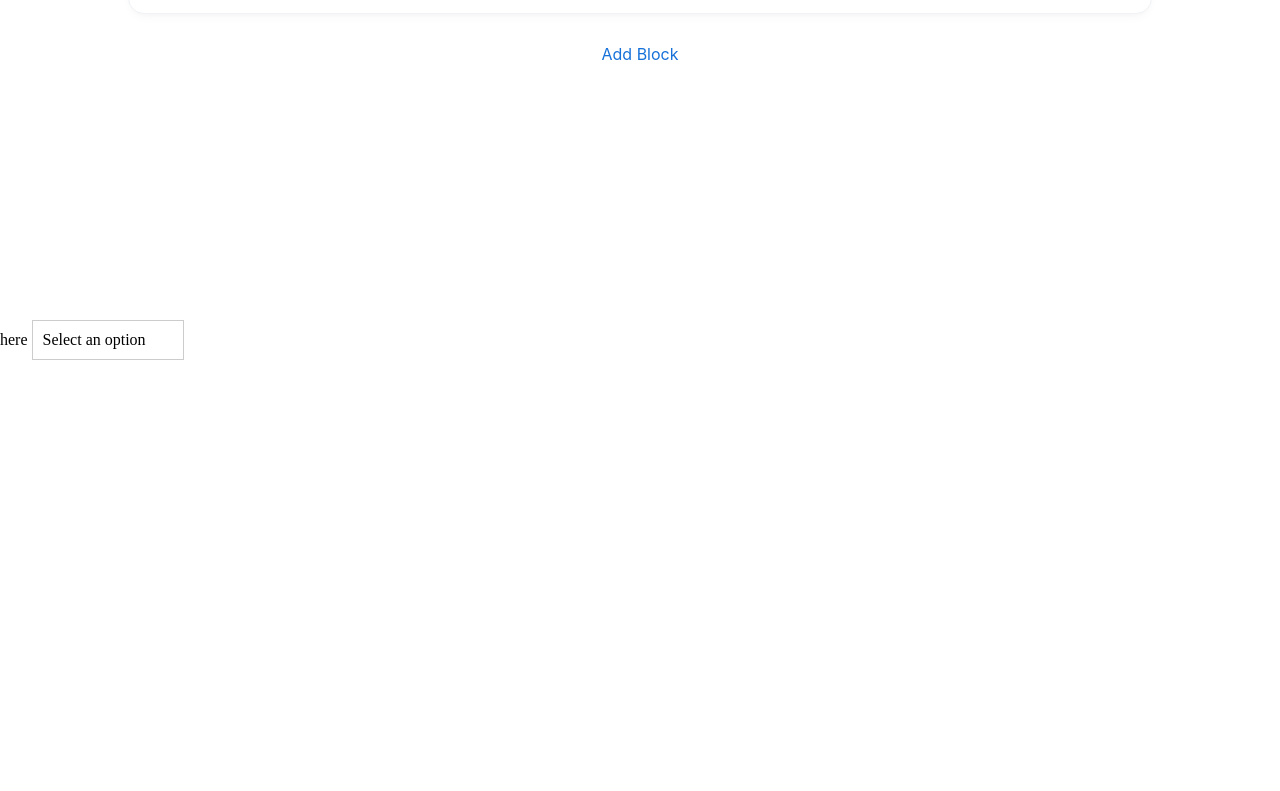
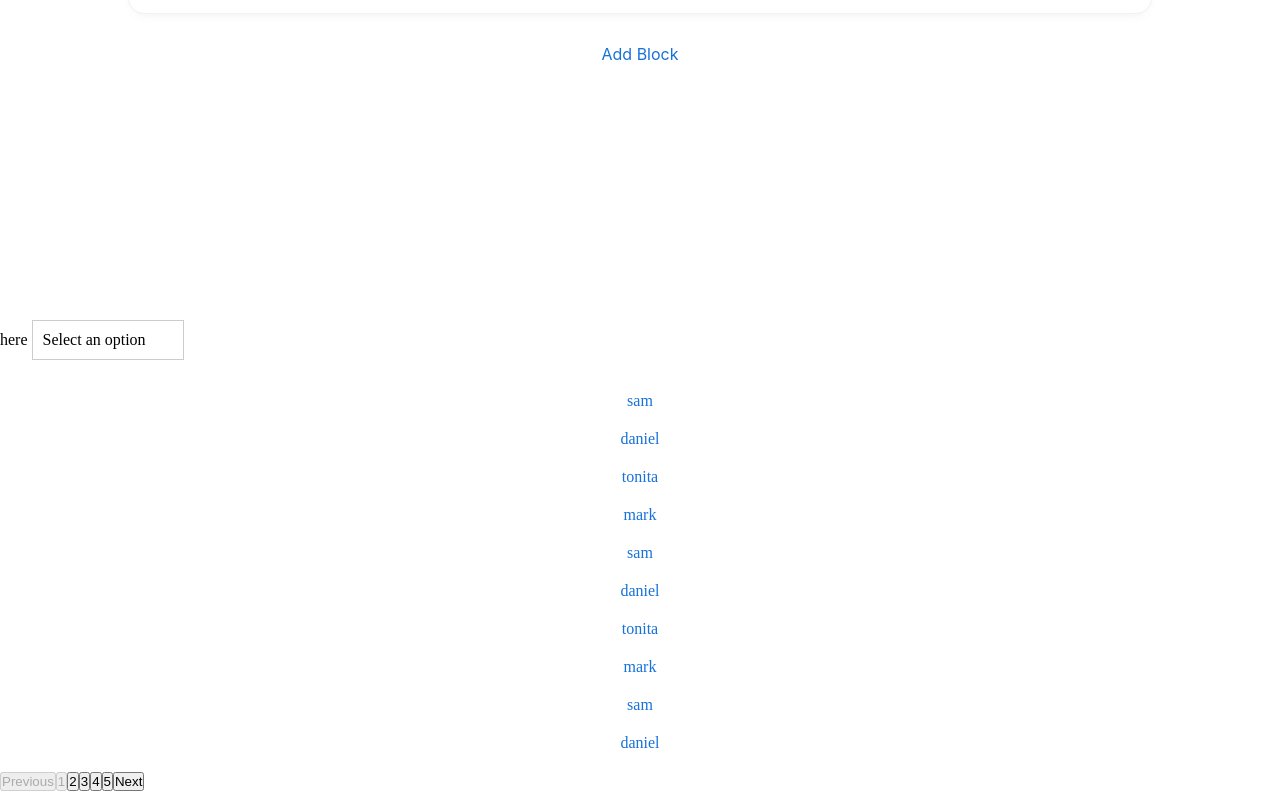
Before and after one commit to Sackah/sb-practice, an Angular app: page / in a window 1280 px wide. Shown: the part 480-1271 px from the top of the page. Before the commit the page ends 872 px from the top, so only its background shows below. Built offline with nearby package versions, Linux system fonts and the light colour scheme.

Commit message:
Pagination

```diff
--- a/src/app/app.component.html
+++ b/src/app/app.component.html
@@ -21,3 +21,17 @@
 here
 
 <app-custome-dropdown></app-custome-dropdown>
+
+
+<!-- .......Pagination -->
+
+<div *ngFor="let item of itemsOnCurrentPage">
+  <!-- Display item details here -->
+  <p>{{ item }}</p>
+</div>
+
+ <app-pagination
+    [currentPage]="currentPage"
+    [totalPages]="totalPages"
+    (pageChange)="changePage($event)"
+  ></app-pagination>
--- a/src/app/app.component.ts
+++ b/src/app/app.component.ts
@@ -9,6 +9,7 @@ import { SBForm } from './models/form.model';
 import { BlockComponent } from './components/block/block.component';
 import { SBBlock } from './models/block.model';
 import { CustomeDropdownComponent } from "./custome-dropdown/custome-dropdown.component";
+import { PaginationComponent } from "./pagination/pagination.component";
 
 @Component({
   selector: 'app-root',
@@ -22,8 +23,9 @@ import { CustomeDropdownComponent } from "./custome-dropdown/custome-dropdown.co
     TitleComponent,
     ImageComponent,
     BlockComponent,
-        CustomeDropdownComponent
-    ]
+    CustomeDropdownComponent,
+    PaginationComponent,
+  ],
 })
 export class AppComponent implements OnInit {
   image = new SBImage('https://picsum.photos/200/300');
@@ -55,4 +57,68 @@ export class AppComponent implements OnInit {
 
   // .................
 
+  items: any[] = [
+    /* Your array of items */
+    'sam',
+    'daniel',
+    'tonita',
+    'mark',
+    'sam',
+    'daniel',
+    'tonita',
+    'mark',
+    'sam',
+    'daniel',
+    'tonita',
+    'mark',
+    'sam',
+    'daniel',
+    'tonita',
+    'mark',
+    'sam',
+    'daniel',
+    'tonita',
+    'mark',
+    'sam',
+    'daniel',
+    'tonita',
+    'mark',
+    'sam',
+    'daniel',
+    'tonita',
+    'mark',
+    'sam',
+    'daniel',
+    'tonita',
+    'mark',
+    'sam',
+    'daniel',
+    'tonita',
+    'mark',
+    'sam',
+    'daniel',
+    'tonita',
+    'mark',
+    'sam',
+    'daniel',
+    'tonita',
+    'mark',
+  ];
+  itemsPerPage: number = 10; // Number of items to display per page
+  currentPage: number = 1;
+
+  get itemsOnCurrentPage(): any[] {
+    const startIndex = (this.currentPage - 1) * this.itemsPerPage;
+    return this.items.slice(startIndex, startIndex + this.itemsPerPage);
   }
+
+  get totalPages(): number {
+    return Math.ceil(this.items.length / this.itemsPerPage);
+  }
+
+  changePage(page: number) {
+    this.currentPage = page;
+  }
+
+
+}
--- /dev/null
+++ b/src/app/pagination/pagination.component.html
@@ -0,0 +1,12 @@
+<!-- <div class="pagination">
+  <button (click)="previousPage()" [disabled]="currentPage === 1">Previous</button>
+  <span>{{ currentPage }} / {{ totalPages }}</span>
+  <button (click)="nextPage()" [disabled]="currentPage === totalPages">Next</button>
+</div> -->
+
+<!-- pagination.component.html -->
+<div class="pagination">
+  <button (click)="changePage(currentPage - 1)" [disabled]="currentPage === 1">Previous</button>
+  <button *ngFor="let page of pagesArray" (click)="changePage(page)" [disabled]="currentPage === page">{{ page }}</button>
+  <button (click)="changePage(currentPage + 1)" [disabled]="currentPage === totalPages">Next</button>
+</div>
--- /dev/null
+++ b/src/app/pagination/pagination.component.ts
@@ -0,0 +1,43 @@
+import { CommonModule } from '@angular/common';
+import { Component, EventEmitter, Input, Output } from '@angular/core';
+
+@Component({
+  selector: 'app-pagination',
+  standalone: true,
+  imports: [CommonModule],
+  templateUrl: './pagination.component.html',
+  styleUrl: './pagination.component.scss',
+})
+export class PaginationComponent {
+  // @Input() currentPage: number = 1;
+  // @Input() totalPages: number = 1;
+  // @Output() pageChange = new EventEmitter<number>();
+
+  // previousPage() {
+  //   if (this.currentPage > 1) {
+  //     this.currentPage--;
+  //     this.pageChange.emit(this.currentPage);
+  //   }
+  // }
+
+  // nextPage() {
+  //   if (this.currentPage < this.totalPages) {
+  //     this.currentPage++;
+  //     this.pageChange.emit(this.currentPage);
+  //   }
+  // }
+
+  @Input() currentPage: number = 1;
+  @Input() totalPages: number = 1;
+  @Output() pageChange: EventEmitter<number> = new EventEmitter<number>();
+
+  get pagesArray(): number[] {
+    return Array.from({ length: this.totalPages }, (_, index) => index + 1);
+  }
+
+  changePage(page: number) {
+    if (page >= 1 && page <= this.totalPages) {
+      this.pageChange.emit(page);
+    }
+  }
+}
```
Also changed, not shown: src/app/pagination/pagination.component.scss (added), 1 other file (tests, documents, lock files or other folders). Lines whose indentation alone changed are shown as unchanged.
